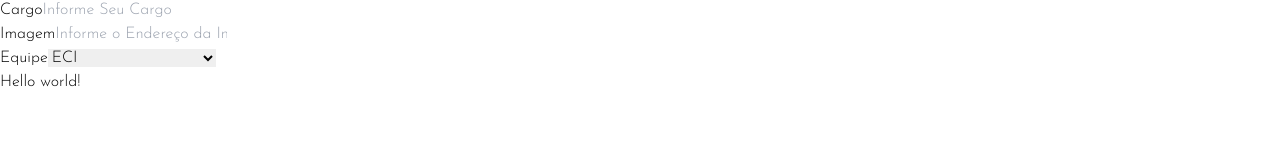
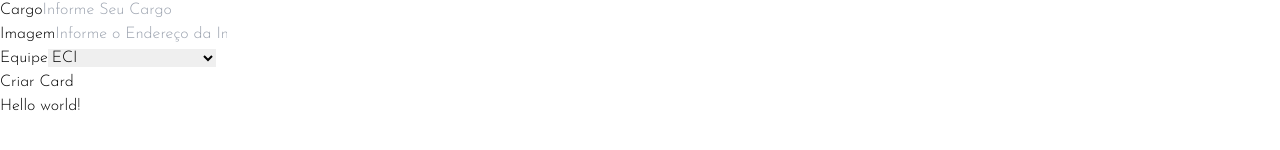
Before and after one commit to charlesanderson25/organo, a React (Vite) app: page / in a window 1280 px wide. Shown: the part 544-694 px from the top of the page. Built offline with nearby package versions, Linux system fonts and the light colour scheme.

Commit message:
Add Button

```diff
--- /dev/null
+++ b/src/components/button/Button.tsx
@@ -0,0 +1,11 @@
+interface ButtonProps {
+    nameButton: string;
+}
+
+const Button = ({ nameButton }: ButtonProps) => {
+    return (
+        <button>{nameButton}</button>
+    )
+}
+
+export default Button;
--- a/src/components/form/Form.tsx
+++ b/src/components/form/Form.tsx
@@ -1,3 +1,4 @@
+import Button from "../button/Button";
 import DropDown from "../dropDown/DropDown";
 import InputField from "../input/Input";
 import "./form.css";
@@ -20,6 +21,7 @@ const FormOrgano = () => {
             placeholder="Informe o Endereço da Imagem"
           />
           <DropDown item={equipe} label="Equipe"/>
+          <Button nameButton="Criar Card" />
         </form>
       </div>
     </section>
```
